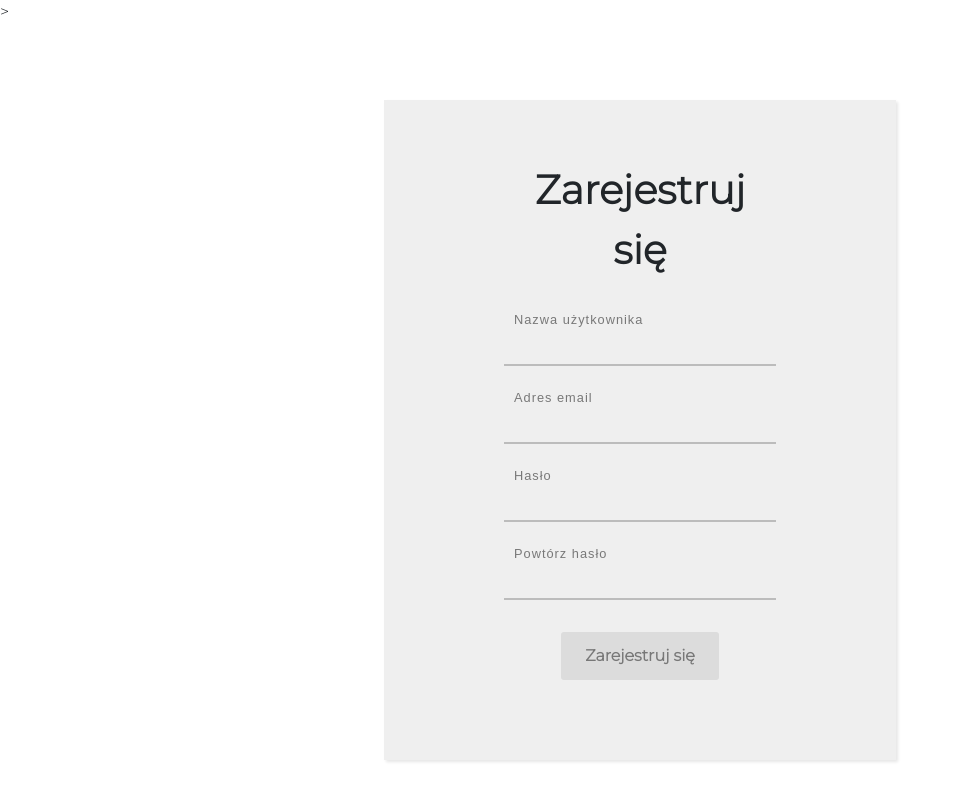
After one commit to marcinele/Parish-website, a PHP site: page /html/register.html in a window 1280 px wide. The commit adds this page. Shown: the whole page, without its empty margins (0-960 px from the left). Run offline with PHP 8.4, Linux system fonts and the light colour scheme; some libraries are stand-ins or nearby versions.

Commit message:
Added register and login

```diff
--- /dev/null
+++ b/css/register.css
@@ -0,0 +1,83 @@
+body {
+    display:flex;
+    font-family: 'Montserrat', sans-serif;
+}
+
+form {
+    position: absolute;
+    top: 5%;
+    left: 0;
+    right: 0;
+    width: 40%;
+    margin: 60px auto;
+    background: #efefef;
+    padding: 60px 120px 80px 120px;
+    text-align: center;
+    -webkit-box-shadow: 2px 2px 3px rgba(0,0,0,0.1);
+    box-shadow: 2px 2px 3px rgba(0,0,0,0.1);
+}
+label {
+    display: block;
+    position: relative;
+}
+.label-txt {
+    position: absolute;
+    top: -1.6em;
+    padding: 10px;
+    font-family: sans-serif;
+    font-size: .8em;
+    letter-spacing: 1px;
+    color: rgb(120,120,120);
+    transition: ease .3s;
+}
+.input {
+    width: 100%;
+    padding: 10px;
+    background: transparent;
+    border: none;
+    outline: none;
+}
+
+.line-box {
+    position: relative;
+    width: 100%;
+    height: 2px;
+    background: #BCBCBC;
+}
+
+.line {
+    position: absolute;
+    width: 0%;
+    height: 2px;
+    top: 0px;
+    left: 50%;
+    transform: translateX(-50%);
+    background: #850f71;
+    transition: ease .6s;
+}
+
+.input:focus + .line-box .line {
+    width: 100%;
+}
+
+.label-active {
+    top: -3em;
+}
+
+button {
+    display: inline-block;
+    padding: 12px 24px;
+    background: rgb(220,220,220);
+    font-weight: bold;
+    color: rgb(120,120,120);
+    border: none;
+    outline: none;
+    border-radius: 3px;
+    cursor: pointer;
+    transition: ease .3s;
+}
+
+button:hover {
+    background: #850f71;
+    color: #ffffff;
+}
--- a/html/announcements.html
+++ b/html/announcements.html
@@ -3,7 +3,7 @@
         <div class="span" id="background_span">
             <div class="announcements main-text" style="background: url('/Images/pulpit.jpg');">
                 <h1 class="mb-3 h2">Ogłoszenia Parafialne</h1>
-                <p>Tutaj znajdują się aktualne oraz archiwalne ogłoszenia parafialne.</p>
+                <p style="color: white">Tutaj znajdują się aktualne oraz archiwalne ogłoszenia parafialne.</p>
             </div>
         </div>
     </div>
--- /dev/null
+++ b/html/register.html
@@ -0,0 +1,46 @@
+<head>
+    <link href="//maxcdn.bootstrapcdn.com/bootstrap/4.1.1/css/bootstrap.min.css" rel="stylesheet" id="bootstrap-css">
+    <script src="//maxcdn.bootstrapcdn.com/bootstrap/4.1.1/js/bootstrap.min.js"></script>
+    <script src="//cdnjs.cloudflare.com/ajax/libs/jquery/3.2.1/jquery.min.js"></script>
+    <link href="https://fonts.googleapis.com/css2?family=Montserrat:wght@300&display=swap" rel="stylesheet">
+    <link rel="stylesheet" href="/css/register.css">
+
+</head>>
+<body>
+<div class="span">
+    <div class="register_login main-text" style="background: url('/Images/choir_register.jpg');">
+        <form>
+            <p style="font-size:40px; font-weight: bold;">Zarejestruj się</p> <br>
+            <label>
+                <p class="label-txt">Nazwa użytkownika</p>
+                <input type="text" class="input" required>
+                <div class="line-box">
+                    <div class="line"></div>
+                </div>
+            </label> <br>
+            <label>
+                <p class="label-txt">Adres email</p>
+                <input type="text" class="input" required>
+                <div class="line-box">
+                    <div class="line"></div>
+                </div>
+            </label> <br>
+            <label>
+                <p class="label-txt">Hasło</p>
+                <input type="password" class="input" required>
+                <div class="line-box">
+                    <div class="line"></div>
+                </div>
+            </label> <br>
+            <label>
+                <p class="label-txt">Powtórz hasło</p>
+                <input type="password" class="input" required>
+                <div class="line-box">
+                    <div class="line"></div>
+                </div>
+            </label> <br>
+            <button type="submit">Zarejestruj się</button>
+        </form>
+    </div>
+</div>
+</body>
```
Also changed, not shown: css/style.css (+10 -0 lines), html/index.html.twig (+12 -0 lines), html/login.html (added, +7 -0 lines), js/home.js (+14 -0 lines), Images/choir_login.jpg (added), Images/choir_register.jpg (added), 1 other file.
